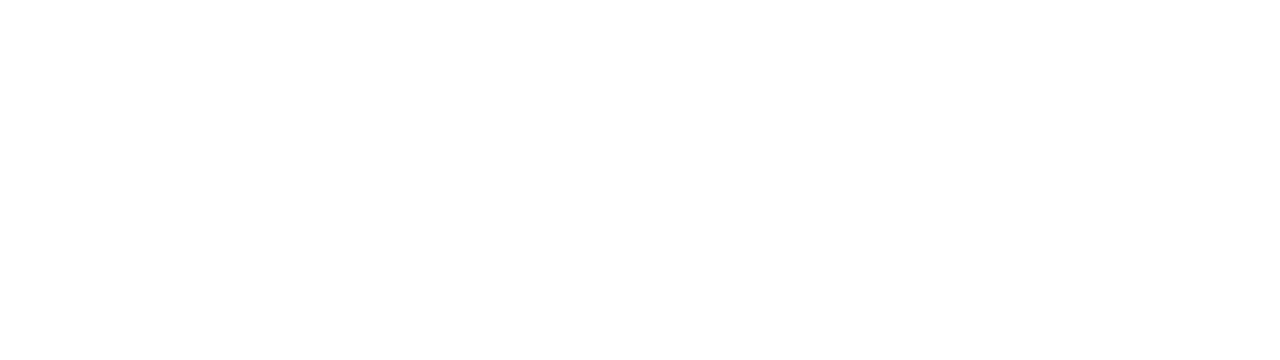
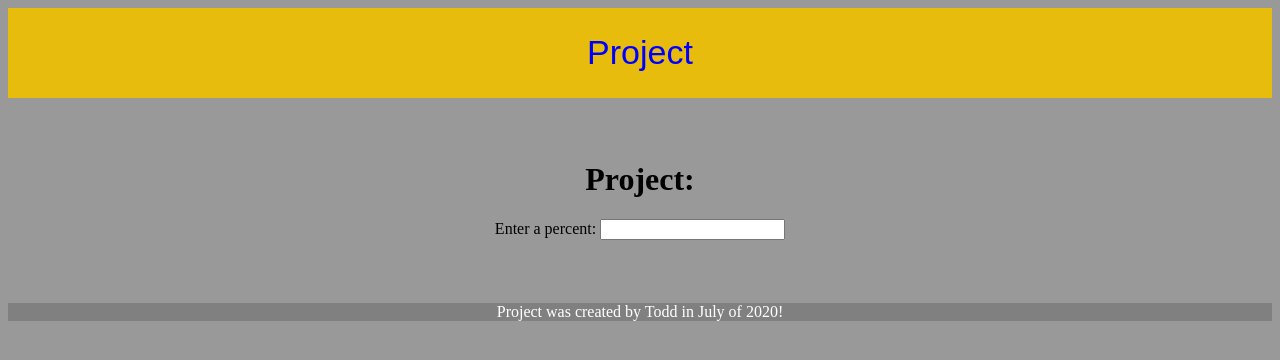
Before and after one commit to teros1121/Project-1, a plain HTML site: page index.html in a window 1280 px wide. Drawn offline with Linux system fonts and the light colour scheme.

Commit message:
added updates

```diff
--- a/index.html
+++ b/index.html
@@ -1,8 +1,60 @@
 <html>
 <head>
-  <script src="main.js">
-  </script>
+  <title>project</title>
+  <style>
+
+  .header{
+    font-size: 34px;
+    color: blue;
+    background-color: #e8bc0c;
+    font-family: sans-serif;
+    padding: 2%;
+    margin-bottom: 5%;
+  }
+
+  body {
+    background-color: 999999;
+  }
+
+  .footer{
+    margin-top: 5%;
+    background-color: grey;
+    color: white;
+  }
+
+  #names{
+    font-size: 40px;
+
+  }
+
+  .ui-btn{
+    color: white;
+    background-color: grey;
+    font-size: 20px;
+    margin-top: 2%
+  }
+
+  </style>
 </head>
-<body>
-</body>
+<center>
+<div class = "header">
+Project
+</div>
+
+
+
+<h1>Project:</h1>
+
+<div id = "names"></div>
+
+Enter a percent: <input type = "number" id = "p1"></input>
+
+</center>
+<div class = "footer">
+  <center>
+    Project was created by Todd in July of 2020!
+  </center>
+</div>
+
+<script src = "main.js"></script>
 </html>
--- a/main.js
+++ b/main.js
@@ -0,0 +1,3 @@
+function add (){
+
+}
```
